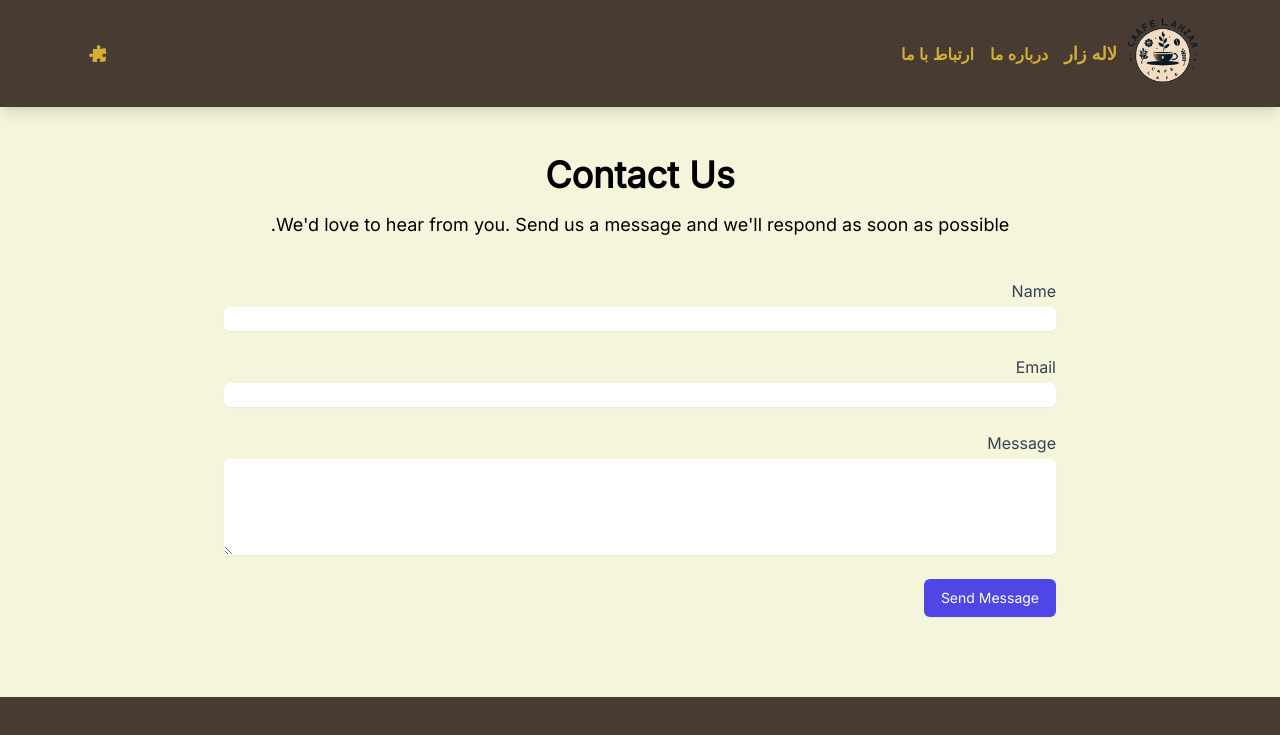
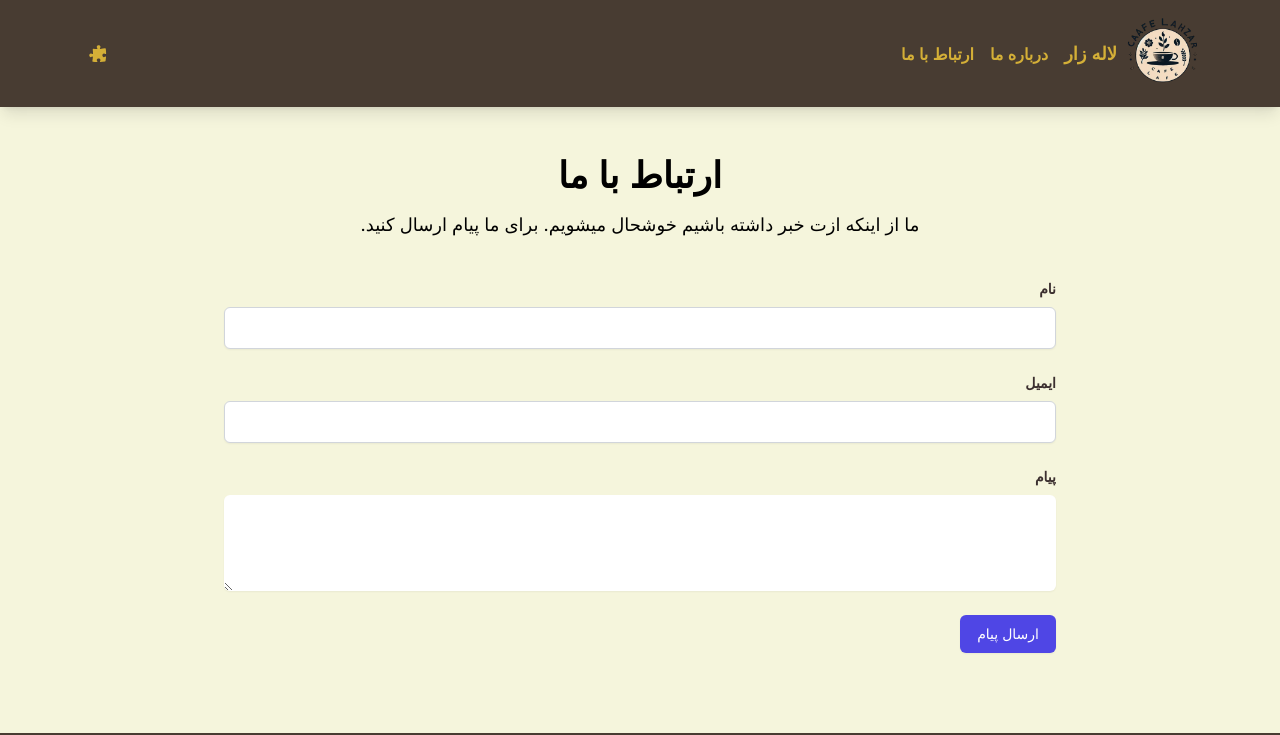
Before and after one commit to rezac78/Lalehzar, a Next.js app: page /contactus in a window 1280 px wide. Shown: the top 735 px of the page. Built offline with nearby package versions, Linux system fonts and the light colour scheme.

Commit message:
create contactUs

```diff
--- a/package.json
+++ b/package.json
@@ -9,6 +9,7 @@
     "lint": "next lint"
   },
   "dependencies": {
+    "@emailjs/browser": "^4.1.0",
     "@headlessui/react": "^1.7.18",
     "@heroicons/react": "^2.1.1",
     "@hookform/resolvers": "^3.3.4",
--- a/src/Event/Event.ts
+++ b/src/Event/Event.ts
@@ -122,3 +122,17 @@ export const InputForm: InputForm[] = [
     type: "text",
   },
 ];
+export const InputContactus: InputLogin[] = [
+  {
+    id: 1,
+    IdName: "name",
+    LabelName: "نام",
+    type: "text",
+  },
+  {
+    id: 2,
+    IdName: "email",
+    LabelName: "ایمیل",
+    type: "email",
+  },
+];
--- a/src/components/PartContactUs/PartContactUs.tsx
+++ b/src/components/PartContactUs/PartContactUs.tsx
@@ -1,54 +1,53 @@
 import { yupResolver } from "@hookform/resolvers/yup";
 import { useForm } from "react-hook-form";
 import { ContactValidationSchema } from '../../schema/schema';
-
-export default function PartContactUs() {
+import { InputContactus } from "../../Event/Event"
+import emailjs from '@emailjs/browser';
+import PartInputs from "../Shared/PartInputs/PartInputs";
+import { useRef } from 'react'
+interface ContactUsProps {
+        Message: (value: boolean) => void;
+        SuccessMessage: (value: boolean) => void;
+        Success: (value: string) => void;
+}
+export default function PartContactUs(props: ContactUsProps) {
+        const form: any = useRef();
         const { register, handleSubmit, formState: { errors } } = useForm({
                 resolver: yupResolver(ContactValidationSchema)
         });
-        const onSubmit = async (data: any) => {
-                console.log(data)
+        const onSubmit = async () => {
+                emailjs.sendForm('service_pke74m6', 'template_hk0t1os', form.current, '-AohTxKTUcg7RfNbr')
+                        .then((result) => {
+                                console.log(result)
+                                props.SuccessMessage(true);
+                                props.Success("ممنون ما دریافت کردیم پیام شمارو :)");
+                                props.Message(true);
+                        }, (error) => {
+                                props.SuccessMessage(true);
+                                props.Success("ارسال نشد ):");
+                                props.Message(false);
+                        });
+                setTimeout(() => {
+                        props.Message(false);
+                }, 5000);
         };
         return (
                 <main className="max-w-4xl mx-auto px-4 sm:px-6 lg:px-8 mt-12 mb-20">
                         <section className="text-center mb-10">
-                                <h1 className="text-4xl font-bold text-coffee-dark mb-4">Contact Us</h1>
-                                <p className="text-lg text-coffee-medium">We'd love to hear from you. Send us a message and we'll respond as soon as possible.</p>
+                                <h1 className="text-4xl font-bold text-coffee-dark mb-4">ارتباط با ما</h1>
+                                <p className="text-lg text-coffee-medium">ما از اینکه ازت خبر داشته باشیم خوشحال میشویم. برای ما پیام ارسال کنید.</p>
                         </section>
 
-                        <form onSubmit={handleSubmit(onSubmit)} className="space-y-6">
+                        <form ref={form} onSubmit={handleSubmit(onSubmit)} className="space-y-6">
                                 <div className="grid grid-cols-1 gap-6">
-                                        <label className="block">
-                                                <span className="text-gray-700">Name</span>
-                                                <input
-                                                        {...register("name", { required: "Name is required" })}
-                                                        type="text"
-                                                        className="mt-1 block w-full rounded-md border-gray-300 shadow-sm focus:border-indigo-300 focus:ring focus:ring-indigo-200 focus:ring-opacity-50"
-                                                />
-                                                {errors.name && <p className="mt-1 text-red-500 text-sm">{errors.name.message}</p>}
-                                        </label>
-
-                                        <label className="block">
-                                                <span className="text-gray-700">Email</span>
-                                                <input
-                                                        {...register("email", {
-                                                                required: "Email is required",
-                                                                pattern: {
-                                                                        value: /^\S+@\S+$/i,
-                                                                        message: "Entered value does not match email format",
-                                                                },
-                                                        })}
-                                                        type="email"
-                                                        className="mt-1 block w-full rounded-md border-gray-300 shadow-sm focus:border-indigo-300 focus:ring focus:ring-indigo-200 focus:ring-opacity-50"
-                                                />
-                                                {errors.email && <p className="mt-1 text-red-500 text-sm">{errors.email.message}</p>}
-                                        </label>
-
-                                        <label className="block">
-                                                <span className="text-gray-700">Message</span>
+                                        {InputContactus.map((e) => (
+                                                <PartInputs type={e.type} Register={register} Errors={errors} key={e.id} IdName={e.IdName} LabelName={e.LabelName} Type={'auth'} />
+                                        ))}
+                                        <label>
+                                                <span className="block text-right text-titleColor text-sm font-bold mb-2">پیام</span>
                                                 <textarea
                                                         {...register("message", { required: "Message is required" })}
-                                                        className="mt-1 block w-full rounded-md border-gray-300 shadow-sm focus:border-indigo-300 focus:ring focus:ring-indigo-200 focus:ring-opacity-50"
+                                                        className="mt-1 px-2 block w-full rounded-md border-gray-300 shadow-sm focus:border-indigo-300 focus:ring focus:ring-indigo-200 focus:ring-opacity-50"
                                                         rows={4}
                                                 />
                                                 {errors.message && <p className="mt-1 text-red-500 text-sm">{errors.message.message}</p>}
@@ -60,7 +59,7 @@ export default function PartContactUs() {
                                                 type="submit"
                                                 className="inline-flex justify-center py-2 px-4 border border-transparent shadow-sm text-sm font-medium rounded-md text-white bg-indigo-600 hover:bg-indigo-700 focus:outline-none focus:ring-2 focus:ring-offset-2 focus:ring-indigo-500"
                                         >
-                                                Send Message
+                                                ارسال پیام
                                         </button>
                                 </div>
                         </form>
--- a/src/components/Shared/Alert/Alert.tsx
+++ b/src/components/Shared/Alert/Alert.tsx
@@ -4,7 +4,7 @@ interface AlertProps {
 }
 export default function Alerts(props: AlertProps) {
         return (
-                <div className={`fixed top-20 left-2 z-50 p-4 ${props.type === true ? "bg-green-100 text-green-700 border border-green-600" : props.type === false ? "bg-red-100 text-red-700 border border-red-600" : "bg-yellow-100 text-yellow-700 border border-yellow-600"} rounded-md`}>
+                <div className={`fixed top-20 right-2 z-50 p-4 ${props.type === true ? "bg-green-100 text-green-700 border border-green-600" : props.type === false ? "bg-red-100 text-red-700 border border-red-600" : "bg-yellow-100 text-yellow-700 border border-yellow-600"} rounded-md`}>
                         {props.Message}
                 </div>
         )
--- a/src/pages/auth/login.tsx
+++ b/src/pages/auth/login.tsx
@@ -6,9 +6,6 @@ export default function LoginPage() {
     const [showSuccessMessage, setShowSuccessMessage] = useState<boolean>(false);
     const [numberSuccessMessage, setNumberSuccessMessage] = useState<boolean>();
     const [SuccessMessage, setSuccessMessage] = useState<string>();
-    console.log(showSuccessMessage)
-    console.log(numberSuccessMessage)
-    console.log(SuccessMessage)
     return (
         <div className="flex items-center justify-center min-h-screen bg-backgroundColor">
             {showSuccessMessage && <Alerts Message={SuccessMessage} type={numberSuccessMessage} />}
--- a/src/pages/contactus.tsx
+++ b/src/pages/contactus.tsx
@@ -1,11 +1,17 @@
 import Footer from "@/components/Footer/Footer";
 import Navbar from "@/components/Navbar/Navbar";
 import PartContactUs from "@/components/PartContactUs/PartContactUs";
+import Alerts from "@/components/Shared/Alert/Alert";
+import { useState } from "react";
 export default function ContactUs() {
+        const [showSuccessMessage, setShowSuccessMessage] = useState<boolean>(false);
+        const [numberSuccessMessage, setNumberSuccessMessage] = useState<boolean>();
+        const [SuccessMessage, setSuccessMessage] = useState<string>();
         return (
                 <div className="">
                         <Navbar />
-                        <PartContactUs />
+                        {showSuccessMessage && <Alerts Message={SuccessMessage} type={numberSuccessMessage} />}
+                        <PartContactUs Message={setShowSuccessMessage} SuccessMessage={setNumberSuccessMessage} Success={setSuccessMessage} />
                         <Footer />
                 </div>
         );
```
Also changed, not shown: 1 other file (tests, documents, lock files or other folders).
